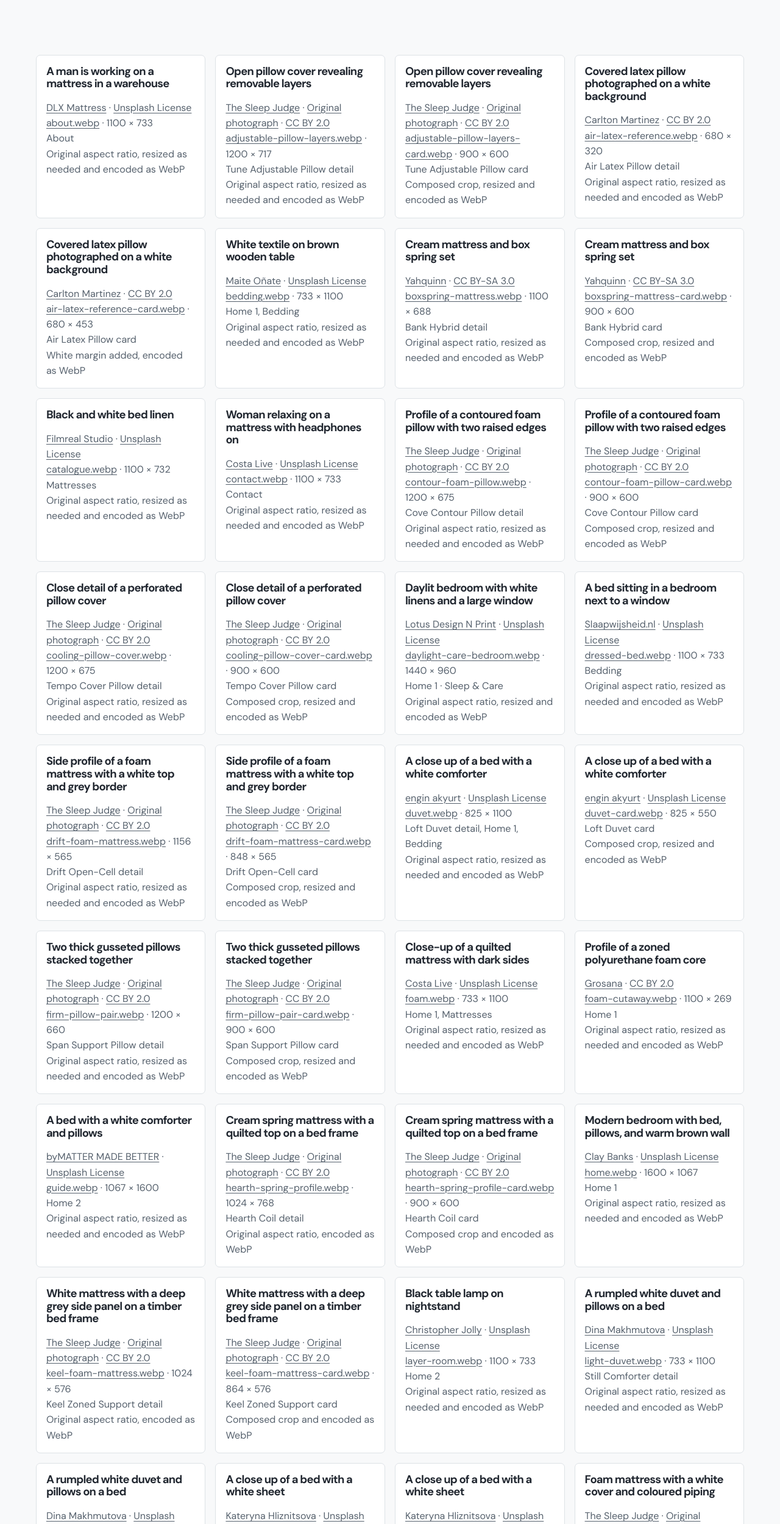
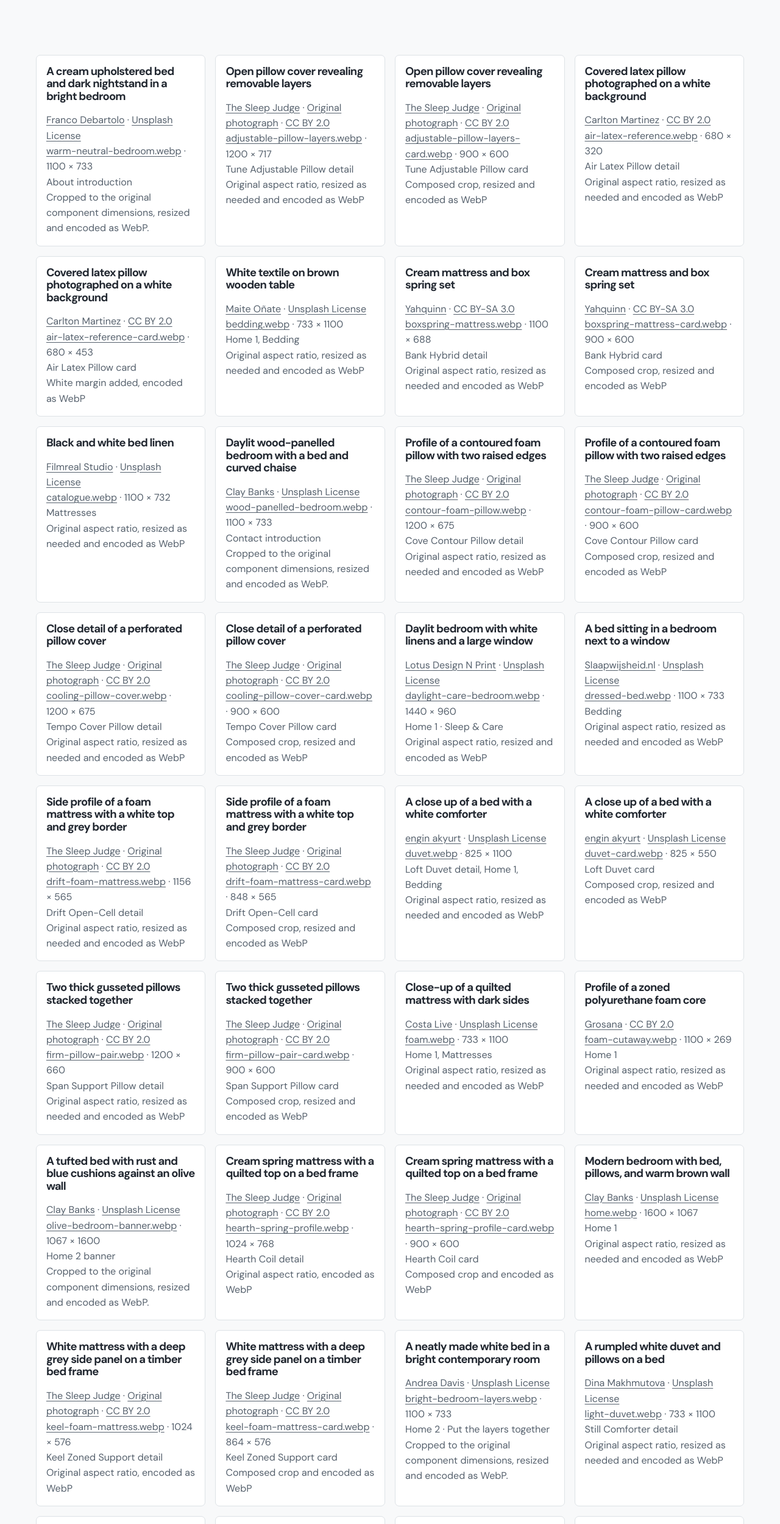
Before and after one commit to teknritsolutions-2/Mattress-Bedding-Store, a plain HTML site: page documentation/asset-credits.html in a window 1280 px wide. Shown: the part 301-2800 px from the top of the page at 61% size. Drawn offline with Linux system fonts and the light colour scheme.

Commit message:
Refresh lifestyle photography with contemporary bedroom views

```diff
--- a/documentation/asset-credits.html
+++ b/documentation/asset-credits.html
@@ -34,20 +34,27 @@
         aria-label="Image sources and licenses"
       >
         <article>
-          <h2>A man is working on a mattress in a warehouse</h2>
+          <h2>
+            A cream upholstered bed and dark nightstand in a bright bedroom
+          </h2>
           <p>
             <a
-              href="https://unsplash.com/photos/a-man-is-working-on-a-mattress-in-a-warehouse-flh0I0zlQiw"
-              >DLX Mattress</a
+              href="https://unsplash.com/photos/a-modern-bedroom-with-a-tufted-headboard-and-nightstand-45EPvNI449g"
+              >Franco Debartolo</a
             >
             · <a href="https://unsplash.com/license">Unsplash License</a>
           </p>
           <p>
-            <a href="../assets/images/retail/about.webp">about.webp</a> · 1100 ×
-            733
+            <a href="../assets/images/retail/warm-neutral-bedroom.webp"
+              >warm-neutral-bedroom.webp</a
+            >
+            · 1100 × 733
           </p>
-          <p>About</p>
-          <p>Original aspect ratio, resized as needed and encoded as WebP</p>
+          <p>About introduction</p>
+          <p>
+            Cropped to the original component dimensions, resized and encoded as
+            WebP.
+          </p>
         </article>
         <article>
           <h2>Open pillow cover revealing removable layers</h2>
@@ -198,20 +205,25 @@
           <p>Original aspect ratio, resized as needed and encoded as WebP</p>
         </article>
         <article>
-          <h2>Woman relaxing on a mattress with headphones on</h2>
+          <h2>Daylit wood-panelled bedroom with a bed and curved chaise</h2>
           <p>
             <a
-              href="https://unsplash.com/photos/woman-relaxing-on-a-mattress-with-headphones-on-J8JzZw_0SqY"
-              >Costa Live</a
+              href="https://unsplash.com/photos/bright-bedroom-with-bed-chaise-lounge-and-wood-paneling-JjqzgWk36NM"
+              >Clay Banks</a
             >
             · <a href="https://unsplash.com/license">Unsplash License</a>
           </p>
           <p>
-            <a href="../assets/images/retail/contact.webp">contact.webp</a> ·
-            1100 × 733
+            <a href="../assets/images/retail/wood-panelled-bedroom.webp"
+              >wood-panelled-bedroom.webp</a
+            >
+            · 1100 × 733
           </p>
-          <p>Contact</p>
-          <p>Original aspect ratio, resized as needed and encoded as WebP</p>
+          <p>Contact introduction</p>
+          <p>
+            Cropped to the original component dimensions, resized and encoded as
+            WebP.
+          </p>
         </article>
         <article>
           <h2>Profile of a contoured foam pillow with two raised edges</h2>
@@ -475,20 +487,27 @@
           <p>Original aspect ratio, resized as needed and encoded as WebP</p>
         </article>
         <article>
-          <h2>A bed with a white comforter and pillows</h2>
+          <h2>
+            A tufted bed with rust and blue cushions against an olive wall
+          </h2>
           <p>
             <a
-              href="https://unsplash.com/photos/a-bed-with-a-white-comforter-and-pillows-dJkL-w-grqA"
-              >byMATTER MADE BETTER</a
+              href="https://unsplash.com/photos/a-modern-bedroom-with-a-tufted-headboard-and-art-afU-_8JLvwI"
+              >Clay Banks</a
             >
             · <a href="https://unsplash.com/license">Unsplash License</a>
           </p>
           <p>
-            <a href="../assets/images/retail/guide.webp">guide.webp</a> · 1067 ×
-            1600
+            <a href="../assets/images/retail/olive-bedroom-banner.webp"
+              >olive-bedroom-banner.webp</a
+            >
+            · 1067 × 1600
           </p>
-          <p>Home 2</p>
-          <p>Original aspect ratio, resized as needed and encoded as WebP</p>
+          <p>Home 2 banner</p>
+          <p>
+            Cropped to the original component dimensions, resized and encoded as
+            WebP.
+          </p>
         </article>
         <article>
           <h2>Cream spring mattress with a quilted top on a bed frame</h2>
@@ -587,22 +606,25 @@
           <p>Composed crop and encoded as WebP</p>
         </article>
         <article>
-          <h2>Black table lamp on nightstand</h2>
+          <h2>A neatly made white bed in a bright contemporary room</h2>
           <p>
             <a
-              href="https://unsplash.com/photos/black-table-lamp-on-nightstand-GqbU78bdJFM"
-              >Christopher Jolly</a
+              href="https://unsplash.com/photos/a-bed-with-white-sheets-and-pillows-in-a-room-2M8XYOJK9zI"
+              >Andrea Davis</a
             >
             · <a href="https://unsplash.com/license">Unsplash License</a>
           </p>
           <p>
-            <a href="../assets/images/retail/layer-room.webp"
-              >layer-room.webp</a
+            <a href="../assets/images/retail/bright-bedroom-layers.webp"
+              >bright-bedroom-layers.webp</a
             >
             · 1100 × 733
           </p>
-          <p>Home 2</p>
-          <p>Original aspect ratio, resized as needed and encoded as WebP</p>
+          <p>Home 2 · Put the layers together</p>
+          <p>
+            Cropped to the original component dimensions, resized and encoded as
+            WebP.
+          </p>
         </article>
         <article>
           <h2>A rumpled white duvet and pillows on a bed</h2>
@@ -805,7 +827,7 @@
             <a href="../assets/images/retail/pillow.webp">pillow.webp</a> · 1100
             × 826
           </p>
-          <p>Cloud Pillow detail, Home 1, Home 2, Bedding</p>
+          <p>Cloud Pillow detail, Home 1, Bedding</p>
           <p>Original aspect ratio, resized as needed and encoded as WebP</p>
         </article>
         <article>
@@ -1013,20 +1035,28 @@
           <p>Composed crop and encoded as WebP</p>
         </article>
         <article>
-          <h2>A bright bedroom with a desk and a large bed</h2>
+          <h2>
+            A quilted oatmeal bedspread and layered cushions beside a bright
+            window
+          </h2>
           <p>
             <a
-              href="https://unsplash.com/photos/a-bright-bedroom-with-a-desk-and-a-large-bed-bhoMFZB_6Bg"
-              >Clay Banks</a
+              href="https://unsplash.com/photos/bed-with-quilted-cover-in-bedroom-O5Ueow319AM"
+              >Protex Plastering</a
             >
             · <a href="https://unsplash.com/license">Unsplash License</a>
           </p>
           <p>
-            <a href="../assets/images/retail/room.webp">room.webp</a> · 1100 ×
-            733
+            <a href="../assets/images/retail/layered-quilt-bedroom.webp"
+              >layered-quilt-bedroom.webp</a
+            >
+            · 1100 × 733
           </p>
-          <p>Home 1</p>
-          <p>Original aspect ratio, resized as needed and encoded as WebP</p>
+          <p>Home 1 · Shop the room</p>
+          <p>
+            Cropped to the original component dimensions, resized and encoded as
+            WebP.
+          </p>
         </article>
         <article>
           <h2>White latex hybrid mattress on a timber bed frame</h2>
@@ -1338,6 +1368,27 @@
           <p>Gene Zip Pillow Protectors card</p>
           <p>Composed crop, resized and encoded as WebP</p>
         </article>
+        <article>
+          <h2>Layered cream and striped pillows on a made bed</h2>
+          <p>
+            <a
+              href="https://unsplash.com/photos/modern-bedroom-with-neutral-toned-pillows-and-bedding-VotK70bRo0U"
+              >Aleksandra Dementeva</a
+            >
+            · <a href="https://unsplash.com/license">Unsplash License</a>
+          </p>
+          <p>
+            <a href="../assets/images/retail/ordered-pillow-layers.webp"
+              >ordered-pillow-layers.webp</a
+            >
+            · 1100 × 826
+          </p>
+          <p>Home 2 · Find your pillow</p>
+          <p>
+            Cropped to the original component dimensions, resized and encoded as
+            WebP.
+          </p>
+        </article>
       </section>
       <div class="wrap section">
         <p>
```
Also changed, not shown: index.html (+2 -2 lines), pages/about.html (+2 -2 lines), pages/contact.html (+2 -2 lines), pages/home2.html (+6 -6 lines), assets/images/retail/about.webp (deleted), assets/images/retail/bright-bedroom-layers.webp (added), assets/images/retail/contact.webp (deleted), assets/images/retail/guide.webp (deleted), assets/images/retail/layer-room.webp (deleted), assets/images/retail/layered-quilt-bedroom.webp (added), assets/images/retail/olive-bedroom-banner.webp (added), assets/images/retail/ordered-pillow-layers.webp (added), assets/images/retail/room.webp (deleted), assets/images/retail/warm-neutral-bedroom.webp (added), 1 more files, 1 other file.
